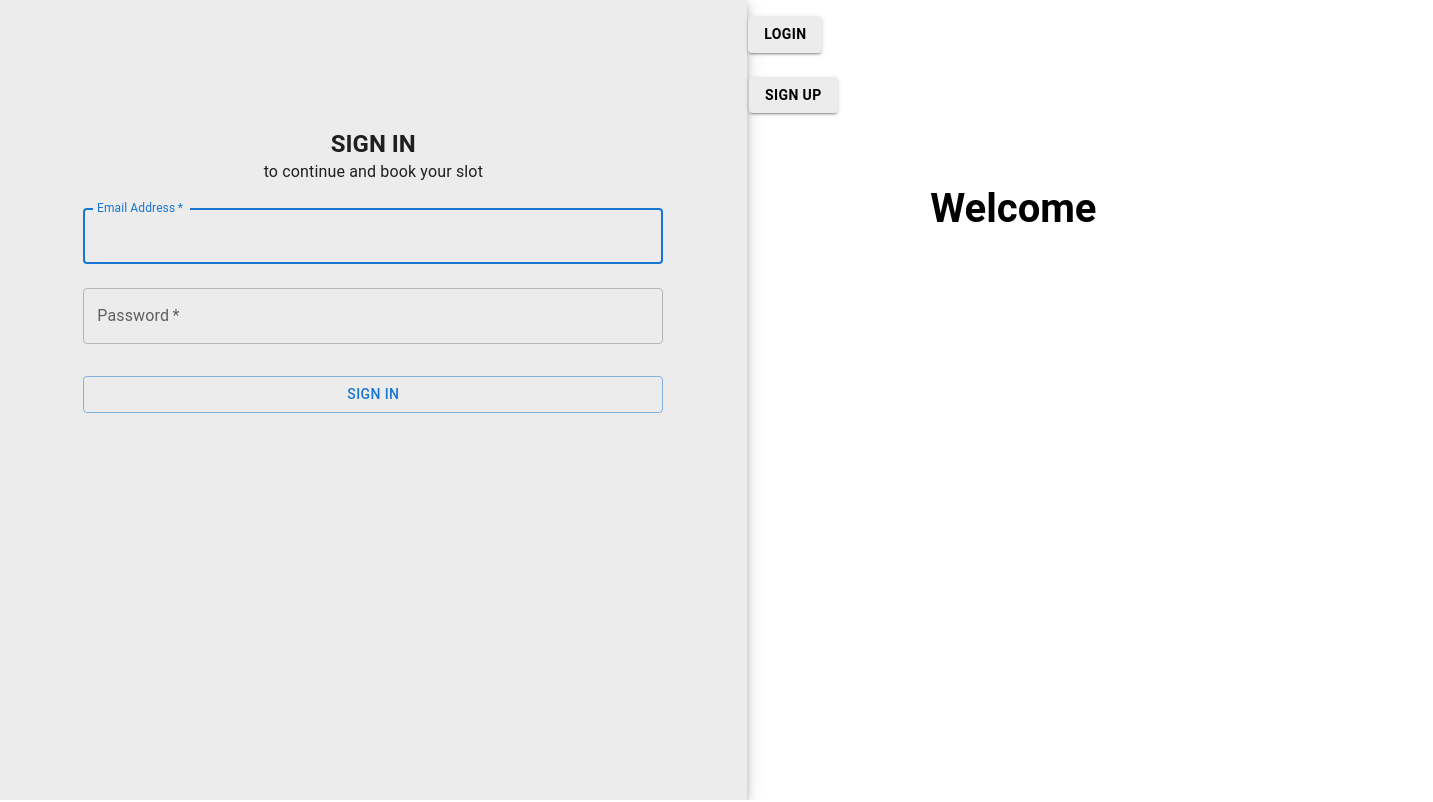
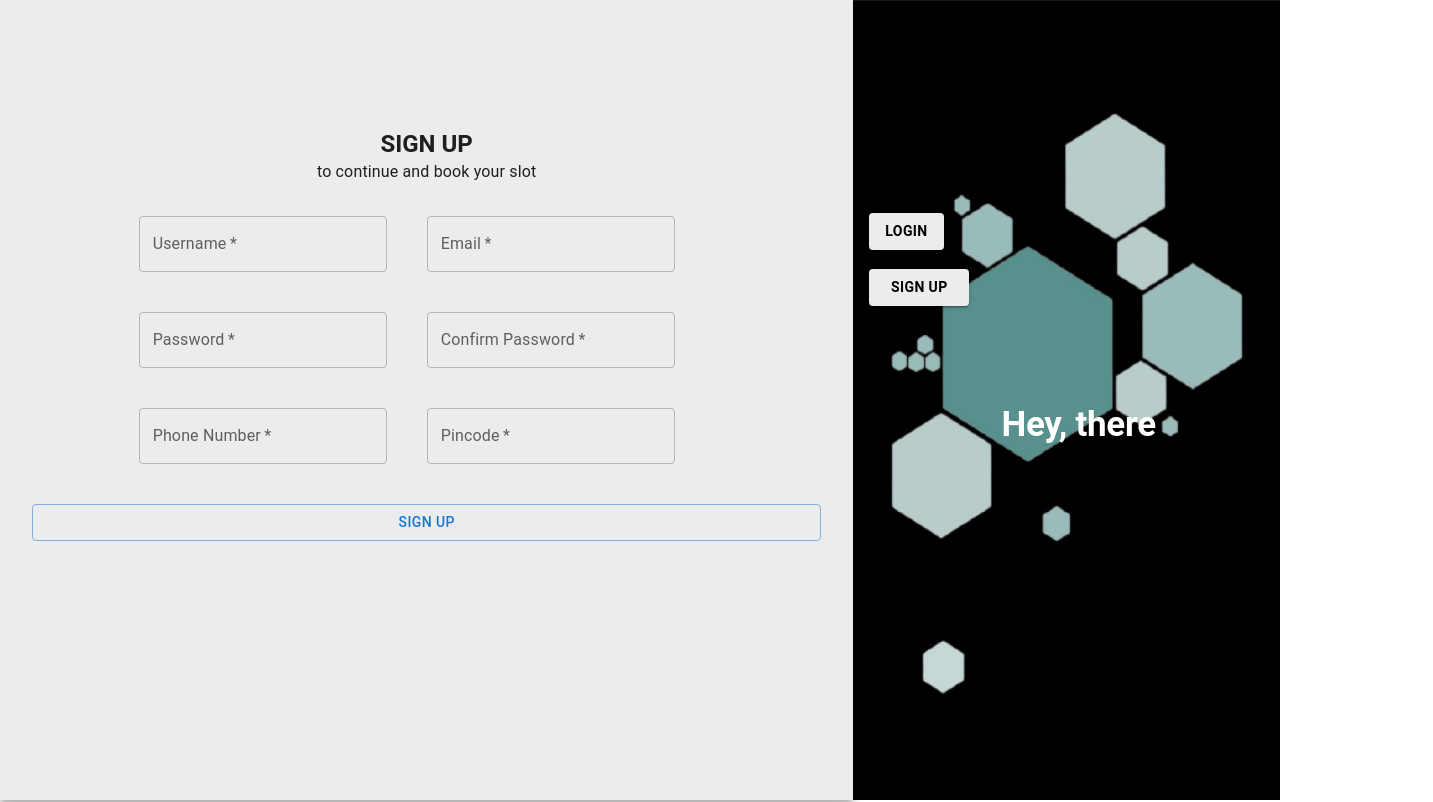
Before and after one commit to talkshrey/EV-Slot-Booking-Frontend, a React (Create React App) app: page /signup in a window 1280 px wide. Shown: the top 802 px of the page, 1433 px wide, since content can reach past the window. Built offline with nearby package versions, Linux system fonts and the light colour scheme.

Commit message:
login and signup page

```diff
--- a/package.json
+++ b/package.json
@@ -13,6 +13,7 @@
     "@testing-library/user-event": "^12.8.3",
     "react": "^17.0.2",
     "react-dom": "^17.0.2",
+    "react-router-dom": "^6.0.2",
     "react-scripts": "4.0.3",
     "styled-components": "^5.3.3",
     "web-vitals": "^1.1.2"
--- a/src/App.js
+++ b/src/App.js
@@ -2,14 +2,48 @@ import logo from "./logo.svg";
 import "./App.css";
 import LoginSide from "./pages/Login/Login";
 import SignInSide from "./pages/Signup/Signup";
+import { BrowserRouter as Router, Route, Link, Routes } from "react-router-dom"
 
 function App() {
 	return (
-		<div className="App">
-			<LoginSide />
-      {/* <SignInSide /> */}
-		</div>
+		<Router>
+			<div className="App">
+				<Routes>
+					<Route exact path='/' element= {<LoginSide/>} />
+					<Route path='/signup' element= {<SignInSide/>} />
+					{/* <Route path='/review' element= {<Review/>} /> */}
+				</Routes>
+			</div>
+		</Router>
 	);
+
+
+			{/* <Router>
+<div>
+  <Link to="/">Home</Link>
+</div>
+<div>
+  <Link to="/signin">Blog Articles</Link>
+</div>
+
+<hr />
+
+<Routes>
+  <Route  path="/">
+	<LoginSide />
+  </Route>
+  <Route path="/signin">
+	< SignInSide />
+  </Route>
+</Routes>
+</Router> */}
+
+		// </div>
+
+
+// );
+// }
+// 	);
 }
 
 export default App;
--- a/src/pages/Login/Login.js
+++ b/src/pages/Login/Login.js
@@ -1,5 +1,5 @@
 // import React from "react";
-// import login from "../../assets/images/login.jpg";
+import login from "../../assets/images/login.jpg";
 // import "./Login.css";
 
 // function Images() {
@@ -52,7 +52,7 @@ export default function LoginSide() {
 				item
 				xs={12}
 				sm={8}
-				md={7}
+				md={8}
 				component={Paper}
 				elevation={6}
 				square
@@ -104,10 +104,10 @@ export default function LoginSide() {
 							id="password"
 							autoComplete="current-password"
 						/>
-						{/* <FormControlLabel
+						<FormControlLabel
 							control={<Checkbox value="remember" color="primary" />}
 							label="Remember me"
-						/> */}
+						/>
 						<Button
 							type="submit"
 							fullWidth
@@ -124,28 +124,28 @@ export default function LoginSide() {
 				item
 				xs={false}
 				sm={false}
-				md={5}
+				md={4}
 				sx={{
-					backgroundImage:
-						"login.jpg",
+					backgroundImage: login,
 					backgroundSize: "cover",
 					backgroundPosition: "center",
 				}}
 			>
+				<img src="login.jpg" style={{ width: "100%", height: "100vh" }} />
 				<Button
 					className="login_button"
 					type="button"
 					variant="contained"
 					sx={{
-						mt: 2,
-						mb: 2,
-						mr: 56,
-						ml: -1,
+						mt: -145,
+						mb: 1,
+						mr: 58,
+						ml: 2,
 						backgroundColor: "#ececed",
 						color: "black",
 						fontWeight: "bold",
 					}}
-					onClick={LoginSide}
+					// onClick={this.LoginSide}
 				>
 					Login
 				</Button>
@@ -154,10 +154,11 @@ export default function LoginSide() {
 					variant="contained"
 					onClick={SignInSide}
 					sx={{
-						mt: 1,
+						mt: -135,
 						mb: 2,
-						mr: 54,
-						ml: -1,
+						mr: 58,
+						ml: 2,
+						width: "100px",
 						backgroundColor: "#ececed",
 						color: "black",
 						fontWeight: "bold",
@@ -166,13 +167,18 @@ export default function LoginSide() {
 					Sign Up
 				</Button>
 				<Typography
-					component="h1"
-					variant="h5"
-					fontWeight="bolder"
-					fontSize="40px"
-					sx={{ mt: "10%" }}
+					component="h6"
+					variant="h2"
+					fontWeight="bold"
+					fontSize="35px"
+					color="white"
+					sx={{
+						mt: -55,
+						mr: 12,
+						ml: 15,
+					}}
 				>
-					Welcome
+					Welcome, Back
 				</Typography>
 			</Grid>
 		</Grid>
--- a/src/pages/Signup/Signup.js
+++ b/src/pages/Signup/Signup.js
@@ -1,4 +1,5 @@
 import * as React from "react";
+import login from "../../assets/images/login.jpg";
 import Avatar from "@mui/material/Avatar";
 import Button from "@mui/material/Button";
 import CssBaseline from "@mui/material/CssBaseline";
@@ -13,7 +14,6 @@ import Typography from "@mui/material/Typography";
 import { createTheme, ThemeProvider } from "@mui/material/styles";
 import { color } from "@mui/system";
 
-
 export default function SignInSide() {
 	const handleSubmit = (event) => {
 		event.preventDefault();
@@ -27,7 +27,7 @@ export default function SignInSide() {
 				item
 				xs={12}
 				sm={8}
-				md={7}
+				md={8}
 				component={Paper}
 				elevation={6}
 				square
@@ -48,8 +48,7 @@ export default function SignInSide() {
 						display="flex"
 						flexDirection="column"
 						alignItems="right"
-						sx={{ mt: 8, fontWeight:"bold" }}
-
+						sx={{ mt: 8, fontWeight: "bold" }}
 					>
 						SIGN UP
 					</Typography>
@@ -63,12 +62,22 @@ export default function SignInSide() {
 						<TextField
 							margin="normal"
 							required
+							id="username"
+							label="Username"
+							name="username"
+							autoComplete="email"
+							sx={{ mt: 3, mb: 2, mr: 5 }}
+						/>
+
+						<TextField
+							margin="normal"
+							required
+							name="email"
+							label="Email"
+							type="email"
 							id="email"
-							label="Username"
-							name="email"
 							autoComplete="email"
-							autoFocus
-                            sx={{ mt: 3, mb: 2, mr:5, }}
+							sx={{ mt: 3, mb: 2, mr: 5 }}
 						/>
 						<TextField
 							margin="normal"
@@ -78,52 +87,37 @@ export default function SignInSide() {
 							type="password"
 							id="password"
 							autoComplete="current-password"
-                            sx={{ mt: 3, mb: 2, mr:5, }}
+							sx={{ mt: 3, mb: 2, mr: 5 }}
 						/>
-                        <TextField
+
+						<TextField
 							margin="normal"
 							required
-							name="password"
-							label="Email"
+							name="confirm_password"
+							label="Confirm Password"
 							type="password"
-							id="password"
-							autoComplete="current-password"
-                            sx={{ mt: 3, mb: 2, mr:5, }}
+							id="confirm_password"
+							sx={{ mt: 3, mb: 2, mr: 5 }}
 						/>
-                        <TextField
+						<TextField
 							margin="normal"
 							required
-							name="password"
-							label="Confirm Password"
-							type="password"
-							id="password"
-							autoComplete="current-password"
-                            sx={{ mt: 3, mb: 2, mr:5, }}
+							name="phoneNumber"
+							label="Phone Number"
+							type="number"
+							id="phone_number"
+							sx={{ mt: 3, mb: 2, mr: 5 }}
 						/>
-                        <TextField
+						<TextField
 							margin="normal"
 							required
-							name="password"
-							label="Phone Number"
-							type="password"
-							id="password"
-							autoComplete="current-password"
-                            sx={{ mt: 3, mb: 2, mr:5, }}
+							name="pincode"
+							label="Pincode"
+							type="pincode"
+							id="pincode"
+							sx={{ mt: 3, mb: 2, mr: 5 }}
 						/>
-                        <TextField
-							margin="normal"
-							required
-							name="password"
-							label="Pincode"
-							type="password"
-							id="password"
-							autoComplete="current-password"
-                            sx={{ mt: 3, mb: 2, mr:5, }}
-						/>
-						{/* <FormControlLabel
-							control={<Checkbox value="remember" color="primary" />}
-							label="Remember me"
-						/> */}
+
 						<Button
 							type="submit"
 							fullWidth
@@ -139,28 +133,28 @@ export default function SignInSide() {
 			<Grid
 				item
 				xs={false}
-				sm={4}
-				md={5}
+				sm={false}
+				md={4}
 				sx={{
-					backgroundImage:
-						"url(https://th.bing.com/th/id/R.3d88a927f8529dcba03364b09d98adbe?rik=JYmQaMVSULpYQg&riu=http%3a%2f%2fthewowstyle.com%2fwp-content%2fuploads%2f2015%2f01%2fnature-images.jpg&ehk=BNPsuSOUR7ATZ3EpRwxx1xFl7LUbO3tYlu1wFLCBrCE%3d&risl=&pid=ImgRaw&r=0)",
+					backgroundImage: login,
 					backgroundSize: "cover",
 					backgroundPosition: "center",
 				}}
 			>
+				<img src="login.jpg" style={{ width: "100%", height: "100vh" }} />
 				<Button
 					className="login_button"
 					type="button"
 					variant="contained"
 					sx={{
-						mt: 2,
-						mb: 2,
-						mr: 56,
-                        ml: -1,
+						mt: -145,
+						mb: 1,
+						mr: 58,
+						ml: 2,
+						// width:"20px",
 						backgroundColor: "#ececed",
 						color: "black",
-                        fontWeight:"bold"
-
+						fontWeight: "bold",
 					}}
 				>
 					Login
@@ -168,26 +162,33 @@ export default function SignInSide() {
 				<Button
 					type="button"
 					variant="contained"
+					onClick={SignInSide}
 					sx={{
-						mt: 1,
+						mt: -135,
 						mb: 2,
-						mr: 54,
-                        ml: -1,
+						mr: 58,
+						ml: 2,
+						width: "100px",
 						backgroundColor: "#ececed",
 						color: "black",
-                        fontWeight:"bold"
+						fontWeight: "bold",
 					}}
 				>
 					Sign Up
 				</Button>
 				<Typography
-					component="h1"
-					variant="h5"
-					fontWeight="bolder"
-					fontSize="40px"
-					sx={{ mt: "10%" }}
+					component="h6"
+					variant="h2"
+					fontWeight="bold"
+					fontSize="35px"
+					color="white"
+					sx={{
+						mt: -55,
+						mr: 12,
+						ml: 15,
+					}}
 				>
-					Hey there!
+					Hey, there
 				</Typography>
 			</Grid>
 		</Grid>
```
Also changed, not shown: 1 other file (tests, documents, lock files or other folders).
